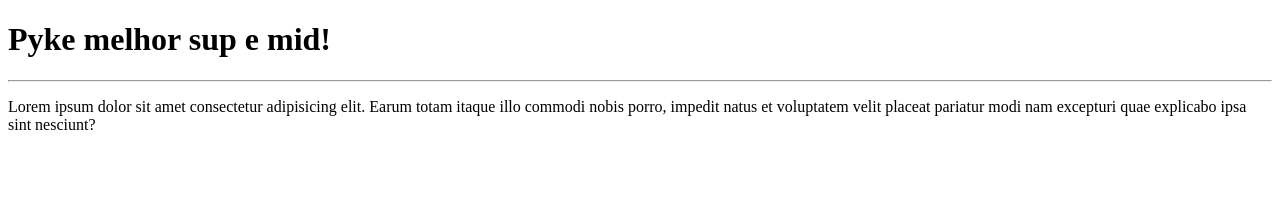
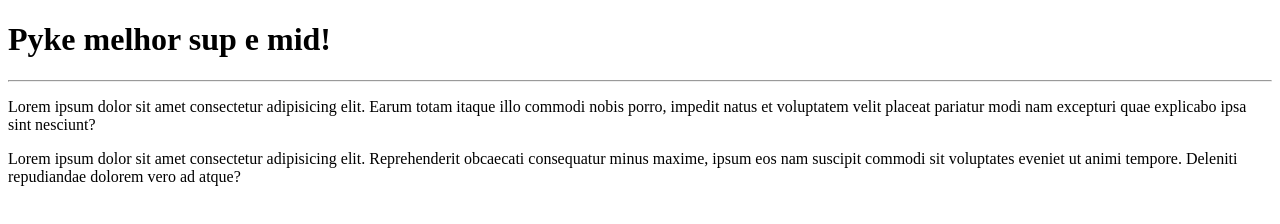
Before and after one commit to joaovictor404/ola-mundo, a plain HTML site: page site-exemplo/index.html in a window 1280 px wide. Drawn offline with Linux system fonts and the light colour scheme.

Commit message:
adicionei um paragrafo

```diff
--- a/site-exemplo/index.html
+++ b/site-exemplo/index.html
@@ -12,5 +12,8 @@
     <p>
         Lorem ipsum dolor sit amet consectetur adipisicing elit. Earum totam itaque illo commodi nobis porro, impedit natus et voluptatem velit placeat pariatur modi nam excepturi quae explicabo ipsa sint nesciunt?
     </p>
+    <p>
+        Lorem ipsum dolor sit amet consectetur adipisicing elit. Reprehenderit obcaecati consequatur minus maxime, ipsum eos nam suscipit commodi sit voluptates eveniet ut animi tempore. Deleniti repudiandae dolorem vero ad atque?
+    </p>
 </body>
 </html>
```
